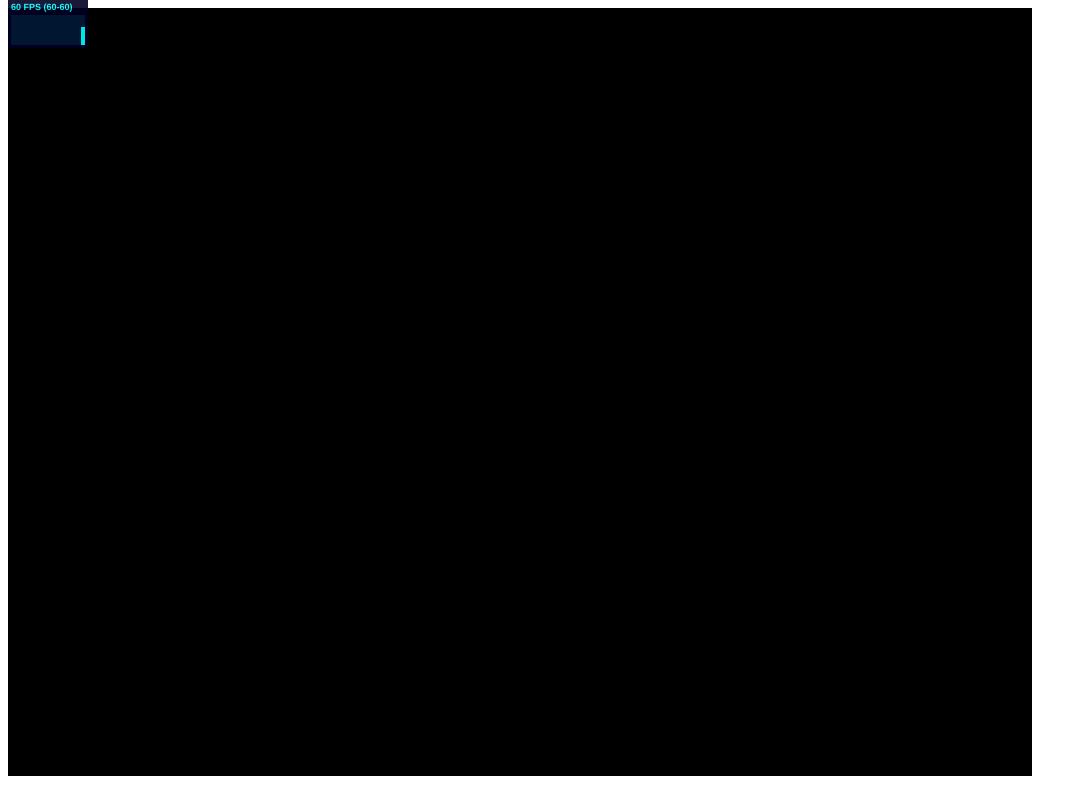
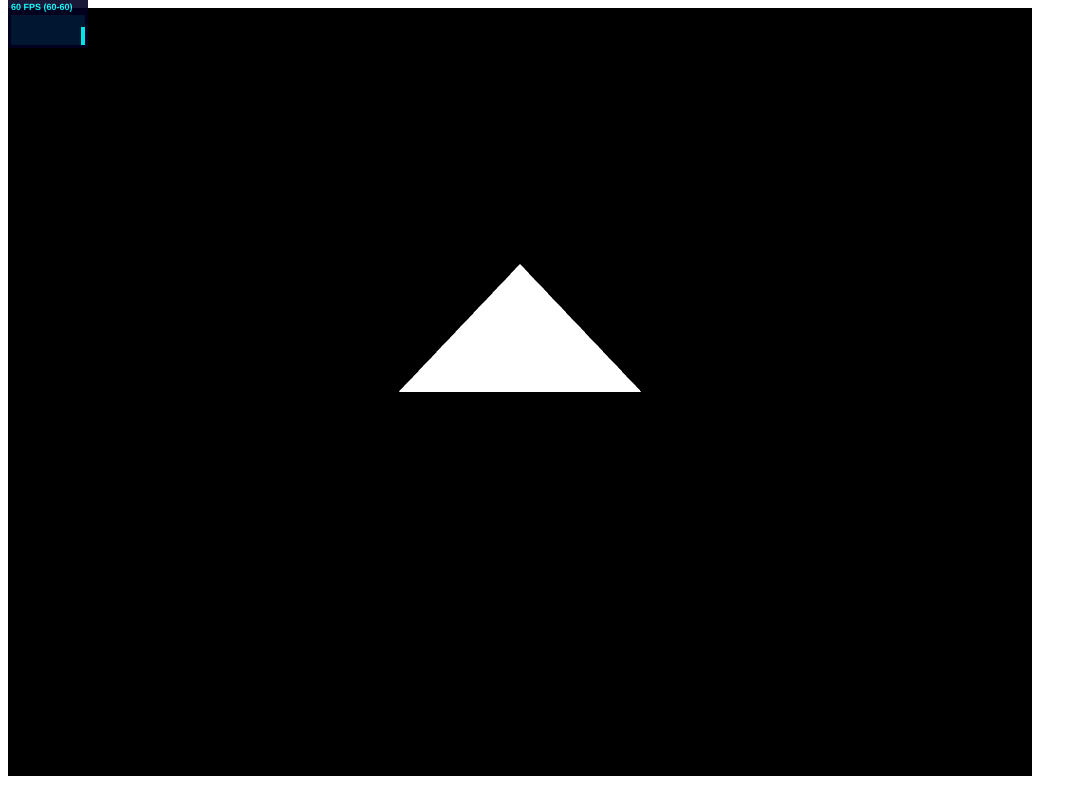
Before and after one commit to yoshihirox/web, a plain HTML site: page bloodWatch/index.html in a window 1280 px wide. Shown: the whole page, without its empty margins (0-1087 px from the left). Drawn offline with Linux system fonts and the light colour scheme.

Commit message:
befor change

```diff
--- a/bloodWatch/index.html
+++ b/bloodWatch/index.html
@@ -6,7 +6,7 @@
 		<script type="text/javascript" src ="js/webgl-debug.js"></script>
 		<script src='js/stats.min.js'></script>
 		<!-- <script type = "text/javascript" src = "js/minMatrix.js"></script> -->
-		<script type = "text/javascript" src = "js/glMatrix-0.9.5.min.js"></script>
+		<script type = "text/javascript" src = "js/gl-matrix.js"></script>
 		<script type = "text/javascript" src = "js/controllObject.js"></script>
 		<script type ="text/javascript" src = "js/script.js"></script>
 
--- a/bloodWatch/js/controllObject.js
+++ b/bloodWatch/js/controllObject.js
@@ -53,7 +53,7 @@ var ylib = (function(){
 }());
 
 var CADCam = (function(){
-  var position = vec3.create(0,0,3.0);
+  var position = vec3.fromValues(0,0,3.0);
   var sensi = 0.01;
   var center = (function(){
    var position = vec3.create();
--- a/bloodWatch/js/script.js
+++ b/bloodWatch/js/script.js
@@ -109,24 +109,30 @@ onload = function(){
 		var matM = mat4.create();
 		var matMVP = mat4.create();
 		var matMV = mat4.create();
+		//var matN = mat3.create();
 
-		var loc = vec3.set(0.0, 1.0, 3.0);
-		var center = vec3.set(0,0,0);
-		var up = vec3.set(0,1,0);
-		mat4.lookAt(matV,CADCam.position,CADCam.center.position,up);
 
+		var loc = vec3.set(vec3.create(),0.0, 1.0, 3.0);
+		console.log(loc);
+		var center = vec3.set(vec3.create(),0,0,0);
+		var up = vec3.set(vec3.create(),0,1,0);
+		var test =mat4.create();
+		mat4.lookAt(matV,loc,center,up);
 		var aspcet = canvas.width/canvas.height;
 		var fov  = toRad(90.0);
+		//m.lookAt([0.0, 1.0, 3.0], [0, 0, 0], [0, 1, 0], vMatrix);
 		mat4.perspective(matP, fov, aspcet, 0.1, 100.0);
-
-		mat4.multiply(matMV, matV, matM);
-		mat4.multiply(matMVP, matP, matMV);
+		mat4.mul(matMV, matV, matM);
+		mat4.mul(matMVP, matP, matMV);
+		// m.perspective(90, canvas.width / canvas.height, 0.1, 100, pMatrix);
+		// m.multiply(pMatrix, vMatrix, mvpMatrix);
+		// m.multiply(mvpMatrix, mMatrix, mvpMatrix);
 		setUniform("mvpMatrix", matMVP);
 
 		gl.drawArrays(gl.TRIANGLES, 0, 3);
 		gl.flush();
 
-	requestAnimationFrame(draw);
+	//requestAnimationFrame(draw);
 	}
 
 	function startup(){
```
